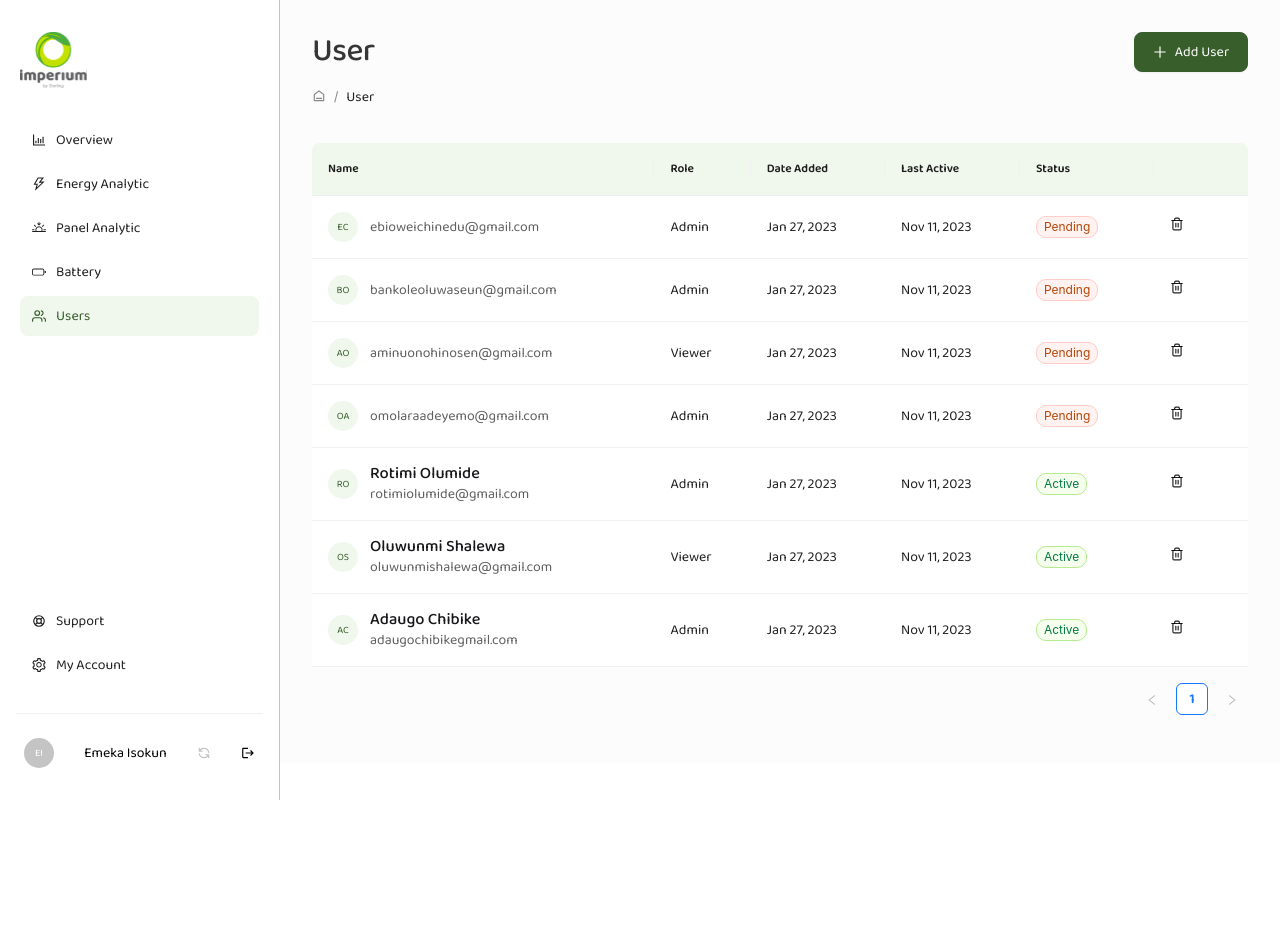
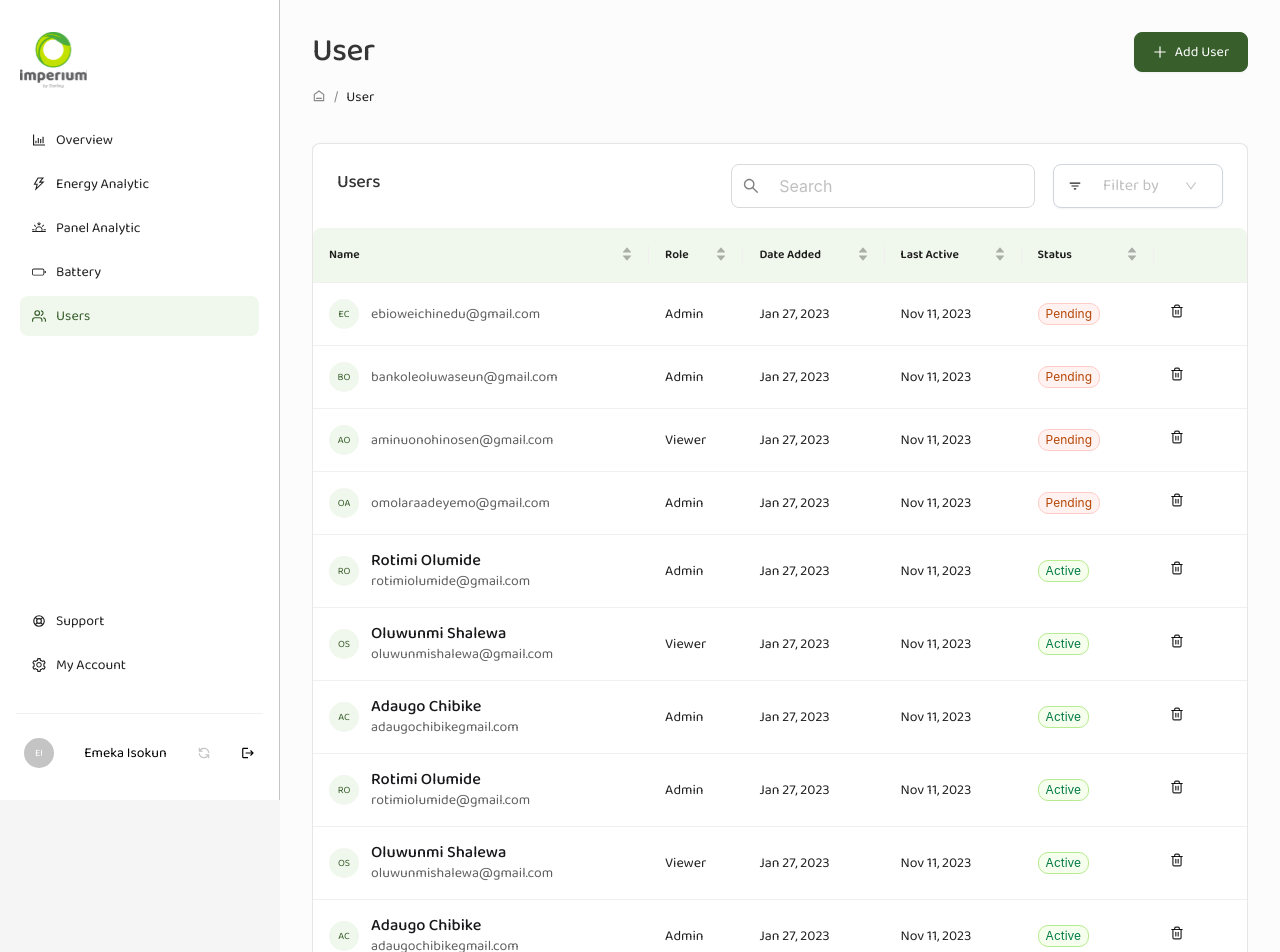
Before and after one commit to WYRE-ENERGIES/imperium-frontend, a React (Create React App) app: page /users in a window 1280 px wide. Shown: the top 952 px of the page. Before the commit the page ends 800 px from the top, so only its background shows below. Built offline with nearby package versions, Linux system fonts and the light colour scheme.

Commit message:
make page responsive

```diff
--- a/src/components/Layout/PageLayout.jsx
+++ b/src/components/Layout/PageLayout.jsx
@@ -15,15 +15,7 @@ const PageLayout = ({ children }) => {
     <Layout hasSider>
       <Sidebar bgColor={colorBgContainer} />
       <Layout className={classes.PageLayout}>
-        <Content
-          style={{
-            margin: '32px',
-            overflow: 'scroll',
-            backgroundColor: '#FCFCFD',
-          }}
-        >
-          {children}
-        </Content>
+        <Content className={classes.PageLayout__content}>{children}</Content>
       </Layout>
     </Layout>
   )
--- a/src/components/Layout/PageLayout.module.scss
+++ b/src/components/Layout/PageLayout.module.scss
@@ -1,9 +1,20 @@
 .PageLayout {
   margin-left: 280px;
-  background-color: #FCFCFD;
+  background-color: #fcfcfd;
+
+  &__content {
+    margin: 32px;
+    overflow: scroll;
+    background-color: #fcfcfd;
+  }
 }
+
 @media only screen and (max-width: 820px) {
   .PageLayout {
     margin-left: 0;
+
+    &__content {
+      margin: 16px;
+    }
   }
 }
--- a/src/components/SHSTableWithFilter/SHSTableWithFilter.jsx
+++ b/src/components/SHSTableWithFilter/SHSTableWithFilter.jsx
@@ -14,6 +14,7 @@ const SHSTableWithFilter = ({
   return (
     <div className={classes.SHSTable}>
       <section className={classes.SHSTable__shsTableTitle}>
+        {tagValue ? (
           <h1>
             {tableTitle}
             <Tag
@@ -32,11 +33,13 @@ const SHSTableWithFilter = ({
               {tagValue}
             </Tag>
           </h1>
+        ) : (
+          <h1>{tableTitle}</h1>
+        )}
         <SearchAndFilter filterOptions={filterOptions} />
       </section>
-      <div style={{ width: '100%', overflow: 'scroll' }}>
       <Table
-          style={{ width: '100%' }}
+        style={{ width: '100%', overflow: 'scroll' }}
         columns={columns}
         dataSource={data}
         className={classes.SHSTable__table}
@@ -45,7 +48,6 @@ const SHSTableWithFilter = ({
         }}
       />
     </div>
-    </div>
   )
 }
 
--- /dev/null
+++ b/src/pages/Customer/Users/NewUserForm/NewUserForm.jsx
@@ -0,0 +1,151 @@
+import { Button, Form, Input, Modal, Select, Typography } from 'antd'
+import React, { useState } from 'react'
+import { ToastContainer, toast } from 'react-toastify'
+
+import { ReactComponent as TicketIcon } from '../../../../assets/user-icon.svg'
+import classes from './NewUserForm.module.scss'
+
+const { Option } = Select
+const { Text, Title } = Typography
+
+const layout = {
+  labelCol: {
+    span: 8,
+  },
+  wrapperCol: {
+    span: 16,
+  },
+}
+
+const ModalForm = ({ toggleModal }) => {
+  const [roleDescription, setRoleDescription] = useState('')
+  const [form] = Form.useForm()
+  const onFinish = (values) => {
+    toast.success('Ticket submitted', {
+      hideProgressBar: true,
+      autoClose: 3000,
+      theme: 'colored',
+    })
+  }
+
+  const handleRoleChange = (role) => {
+    setRoleDescription((prev) => {
+      return role === 'Admin'
+        ? 'Admin can view all the statistics as well as shutdown SHS’s if needed'
+        : role === 'Viewer'
+        ? 'Viewers can view all the statistics only'
+        : ''
+    })
+  }
+
+  return (
+    <Form
+      {...layout}
+      name="newUser"
+      className={classes.NewUserForm}
+      form={form}
+      onFinish={onFinish}
+      requiredMark="optional"
+      layout="vertical"
+      labelCol={{
+        span: 8,
+      }}
+      wrapperCol={{
+        span: 32,
+      }}
+    >
+      <Form.Item
+        name="email"
+        label="Email"
+        rules={[
+          {
+            required: true,
+            type: 'email',
+          },
+        ]}
+      >
+        <Input
+          placeholder="Enter users email"
+          className={classes.NewUserForm__input}
+        />
+      </Form.Item>
+      <Form.Item
+        name="role"
+        label="Role"
+        rules={[
+          {
+            required: true,
+          },
+        ]}
+        style={{ marginBottom: '8px' }}
+      >
+        <Select
+          className={classes.NewUserForm__select}
+          placeholder="Select Role"
+          onChange={handleRoleChange}
+          allowClear
+        >
+          <Option value="Admin">Admin</Option>
+          <Option value="Viewer">Viewer</Option>
+        </Select>
+      </Form.Item>
+      <Text
+        style={{
+          color: '#606062',
+          fontSize: '12px',
+          marginTop: '0',
+          fontWeight: 400,
+          lineHeight: '20px',
+        }}
+      >
+        {roleDescription}
+      </Text>
+
+      <div className={classes.NewUserForm__btn}>
+        <Button
+          className={classes.NewUserForm__cancelBtn}
+          type="default"
+          onClick={toggleModal}
+        >
+          Cancel
+        </Button>
+        <Button className={classes.NewUserForm__submitBtn} htmlType="submit">
+          Proceed
+        </Button>
+      </div>
+      <ToastContainer />
+    </Form>
+  )
+}
+
+const NewUserForm = ({ title, isOpen, toggleModal, ticketData }) => {
+  return (
+    <Modal
+      title={
+        <div className={classes.ModalForm__header}>
+          <TicketIcon style={{ marginBottom: '15px' }} />
+          <Title
+            level={5}
+            className={classes.ModalForm__title}
+            style={{ marginTop: 4 }}
+          >
+            {title}
+          </Title>
+          <Text type="secondary" className={classes.ModalForm__subTitle}>
+            Invite user to collaborate on this project.
+          </Text>
+        </div>
+      }
+      centered
+      open={isOpen}
+      onOk={toggleModal}
+      onCancel={toggleModal}
+      width={400}
+      footer={null}
+    >
+      <ModalForm title={title} toggleModal={toggleModal} />
+    </Modal>
+  )
+}
+
+export default NewUserForm
--- /dev/null
+++ b/src/pages/Customer/Users/NewUserForm/NewUserForm.module.scss
@@ -0,0 +1,90 @@
+.ModalForm {
+  &__header {
+    display: flex;
+    flex-direction: column;
+    align-items: center;
+    justify-content: center;
+    margin-bottom: 30px;
+  }
+
+  &__title {
+    letter-spacing: -0.02em;
+  }
+
+  &__subTitle {
+    font-weight: 400;
+  }
+}
+
+.NewUserForm {
+  &__input {
+    background: #ffffff;
+    border: 1px solid #c4c4c4;
+    box-shadow: 0px 1px 2px rgba(16, 24, 40, 0.05);
+    border-radius: 8px;
+    font-style: normal;
+    font-weight: 400;
+    font-size: 16px;
+    line-height: 24px;
+    padding: 0;
+    width: 100%;
+
+    &:focus,
+    &:hover {
+      border: 1px solid #99c78a;
+      box-shadow: 0px 1px 2px rgba(16, 24, 40, 0.05), 0px 0px 0px 4px #f0f7ed;
+    }
+  }
+
+  & input[type='text'] {
+    height: 44px;
+    padding: 10px 16px;
+  }
+
+  &__btn {
+    display: flex;
+    justify-content: space-between;
+    gap: 12px;
+    margin-top: 34px;
+
+    & > * {
+      padding: 10px 18px;
+      flex: 1;
+      height: 44px;
+      border: 1px solid #c4c4c4;
+      box-shadow: 0px 1px 2px rgba(16, 24, 40, 0.05);
+      border-radius: 8px;
+
+      &:hover,
+      &:active {
+        color: #fff !important;
+        border: 1px solid #385e2b !important;
+        box-shadow: 0px 1px 2px rgba(16, 24, 40, 0.05), 0px 0px 0px 4px #f0f7ed;
+      }
+    }
+  }
+
+  &__submitBtn {
+    background: #385e2b;
+    color: #fff;
+  }
+
+  &__cancelBtn {
+    background: #ffffff;
+
+    &:hover,
+    &:active {
+      color: #000 !important;
+    }
+  }
+
+  &__msg {
+    position: absolute;
+    right: 0;
+    background-color: #ecfdf3;
+
+    & > {
+      background-color: #ecfdf3;
+    }
+  }
+}
--- a/src/pages/Customer/Users/Users.jsx
+++ b/src/pages/Customer/Users/Users.jsx
@@ -1,19 +1,41 @@
-import { Button, Table, Tag } from 'antd'
+import { Button, Tag } from 'antd'
+import React, { Suspense, lazy, useState, useTransition } from 'react'
 
 import { FiTrash2 } from 'react-icons/fi'
 import PageBreadcrumb from '../../../components/PageBreadcrumb/PageBreadcrumb'
 import PageLayout from '../../../components/Layout/PageLayout'
 import { PlusOutlined } from '@ant-design/icons'
-import React from 'react'
 import ReactAvatar from 'react-avatar'
+import Swal from 'sweetalert2'
+import TableWithFilter from '../../../components/SHSTableWithFilter/SHSTableWithFilter'
 import classes from './Users.module.scss'
 import { userData } from '../../../utils/userData'
+import { userFilterOptions } from '../../../utils/data'
+
+const NewUserForm = lazy(() => import('./NewUserForm/NewUserForm'))
+
+const handleDelete = (id) => {
+  Swal.fire({
+    title: 'Are you sure?',
+    text: "You won't be able to revert this!",
+    icon: 'warning',
+    showCancelButton: true,
+    confirmButtonColor: '#3085d6',
+    cancelButtonColor: '#d33',
+    confirmButtonText: 'Yes, delete it!',
+  }).then((result) => {
+    if (result.isConfirmed) {
+      Swal.fire('Deleted!', 'user has been deleted.', 'success')
+    }
+  })
+}
 
 const columns = [
   {
     title: 'Name',
     dataIndex: 'name',
     key: 'name',
+    sorter: (a, b) => a.name.localeCompare(b.name),
     render: (_, record) => (
       <div className={classes.Users__nameDiv}>
         <ReactAvatar
@@ -34,22 +56,26 @@ const columns = [
     title: 'Role',
     key: 'role',
     dataIndex: 'role',
+    sorter: (a, b) => a.role.localeCompare(b.role),
   },
 
   {
     title: 'Date Added',
     key: 'dateAdded',
     dataIndex: 'dateAdded',
+    sorter: (a, b) => a.dateAdded.localeCompare(b.dateAdded),
   },
   {
     title: 'Last Active',
     key: 'lastActive',
     dataIndex: 'lastActive',
+    sorter: (a, b) => a.lastActive.localeCompare(b.lastActive),
   },
   {
     title: 'Status',
     key: 'status',
     dataIndex: 'status',
+    sorter: (a, b) => a.status - b.status,
     render: (value) => {
       const color = value ? '#027A48' : '#B54708'
       return (
@@ -77,13 +103,19 @@ const columns = [
     render: (_, record) => (
       <FiTrash2
         style={{ cursor: 'pointer' }}
-        onClick={() => console.log(record.id)}
+        onClick={() => handleDelete(record.id)}
       />
     ),
   },
 ]
 
 const Users = () => {
+  const [openModal, setOpenModal] = useState(false)
+  const [ticketData, setTicketData] = useState({})
+  const [isPending, startTransition] = useTransition()
+
+  const toggleModal = () => setOpenModal(!openModal)
+
   return (
     <PageLayout>
       <div className={classes.Users}>
@@ -92,20 +124,32 @@ const Users = () => {
           <Button
             className={classes.Users__button}
             onClick={() => {
-              //   setTicketData({})
-              //   toggleModal()
+              startTransition(() => {
+                setTicketData({})
+                toggleModal()
+              })
             }}
           >
             <PlusOutlined /> Add User
           </Button>
         </section>
-        <Table
-          style={{ width: '100%', overflow: 'scroll' }}
+        <TableWithFilter
           columns={columns}
-          dataSource={userData}
-          className={classes.Users__table}
+          data={userData}
+          tableTitle="Users"
+          filterOptions={userFilterOptions}
         />
       </div>
+      <Suspense fallback={<h4>Loading...</h4>}>
+        {openModal && (
+          <NewUserForm
+            title="Invite User"
+            isOpen={openModal}
+            toggleModal={toggleModal}
+            ticketData={ticketData}
+          />
+        )}
+      </Suspense>
     </PageLayout>
   )
 }
--- a/src/utils/data.js
+++ b/src/utils/data.js
@@ -90,6 +90,8 @@ export const energyFilterOptions = [
   { name: 'recently added', value: 'recent' },
   ...generalFilterOptions,
 ]
+
+export const userFilterOptions = [{ name: 'Status', value: 'status' }]
 
 export const energyAnalyticColumns = [
   {
--- a/src/utils/userData.js
+++ b/src/utils/userData.js
@@ -69,4 +69,34 @@ export const userData = [
     dateAdded: 'Jan 27, 2023',
     status: true,
   },
+  {
+    id: 8,
+    name: 'Rotimi Olumide',
+    key: 'Rotimi',
+    email: 'rotimiolumide@gmail.com',
+    role: 'Admin',
+    lastActive: 'Nov 11, 2023',
+    dateAdded: 'Jan 27, 2023',
+    status: true,
+  },
+  {
+    id: 9,
+    name: 'Oluwunmi Shalewa ',
+    key: 'Oluwunmi ',
+    email: 'oluwunmishalewa@gmail.com',
+    role: 'Viewer',
+    lastActive: 'Nov 11, 2023',
+    dateAdded: 'Jan 27, 2023',
+    status: true,
+  },
+  {
+    id: 10,
+    name: 'Adaugo Chibike',
+    key: 'Adaugo',
+    email: 'adaugochibikegmail.com',
+    role: 'Admin',
+    lastActive: 'Nov 11, 2023',
+    dateAdded: 'Jan 27, 2023',
+    status: true,
+  },
 ]
```
Also changed, not shown: src/pages/Customer/Support/Support.jsx (+11 -2 lines), src/assets/user-icon.svg (added). Lines whose indentation alone changed are shown as unchanged.
